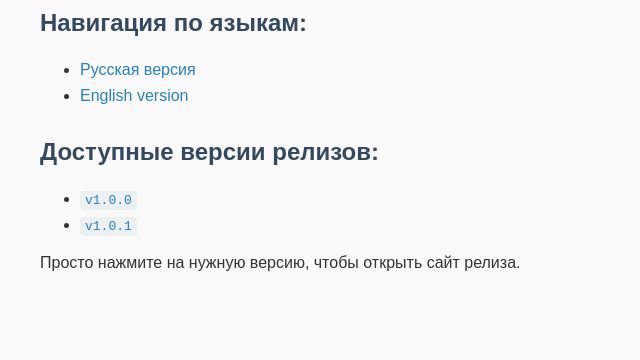
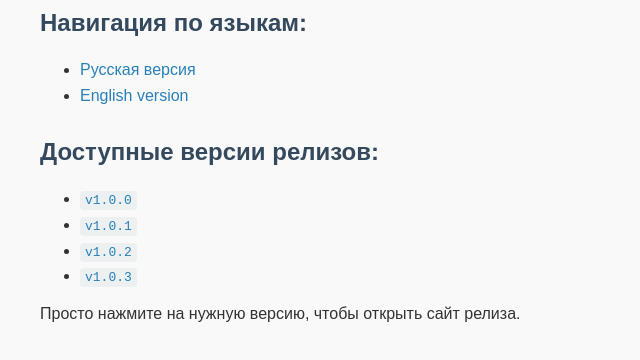
Before and after one commit to seruog17/rpp_2, a plain HTML site: page index.html in a window 1280 px wide. Shown: the part 98-458 px from the top of the page, without its empty margins (0-640 px from the left). Drawn offline with Linux system fonts and the light colour scheme.

Commit message:
feat: update main page with version links

```diff
--- a/index.html
+++ b/index.html
@@ -27,6 +27,8 @@
   <ul class="release-links">
     <li><a href="v1.0.0/index.html"><code>v1.0.0</code></a></li>
     <li><a href="v1.0.1/index.html"><code>v1.0.1</code></a></li>
+    <li><a href="v1.0.2/index.html"><code>v1.0.2</code></a></li>
+    <li><a href="v1.0.3/index.html"><code>v1.0.3</code></a></li>
     <!-- Добавляйте новые версии сюда -->
   </ul>
 
```
